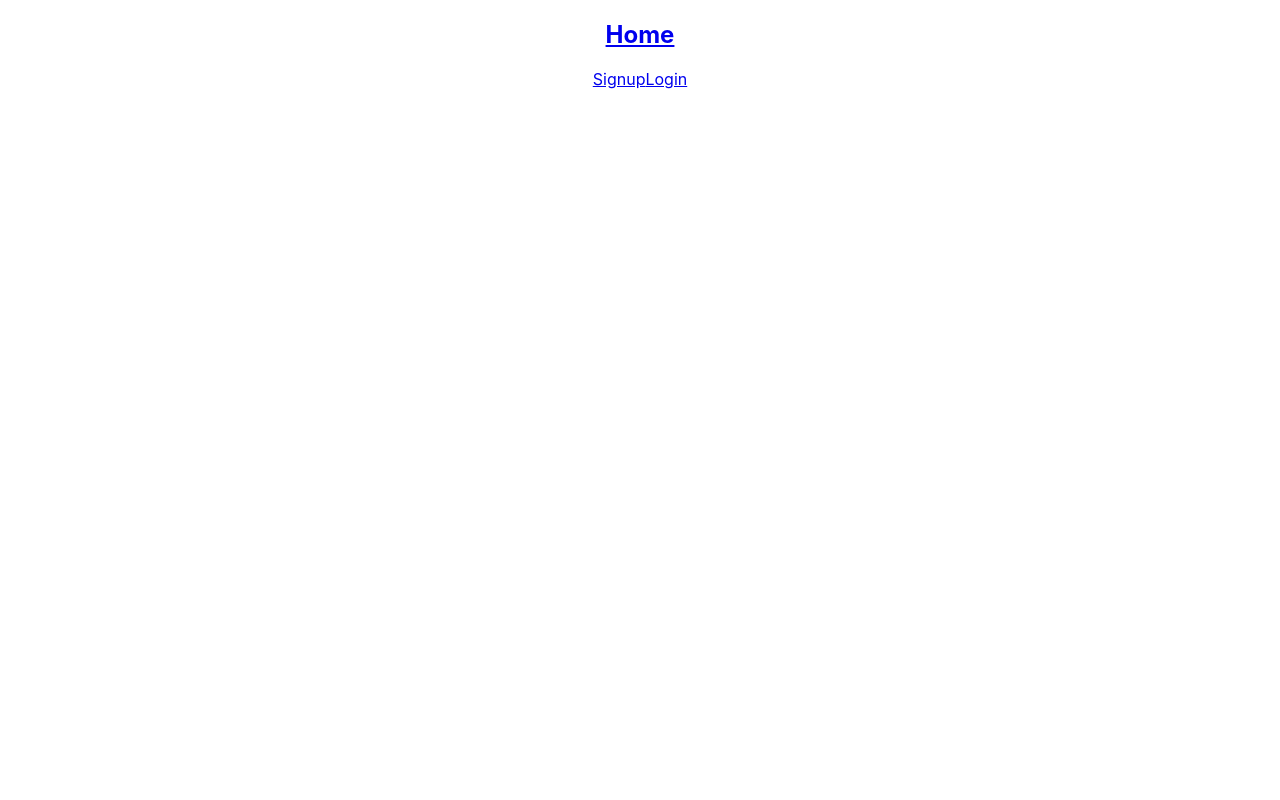
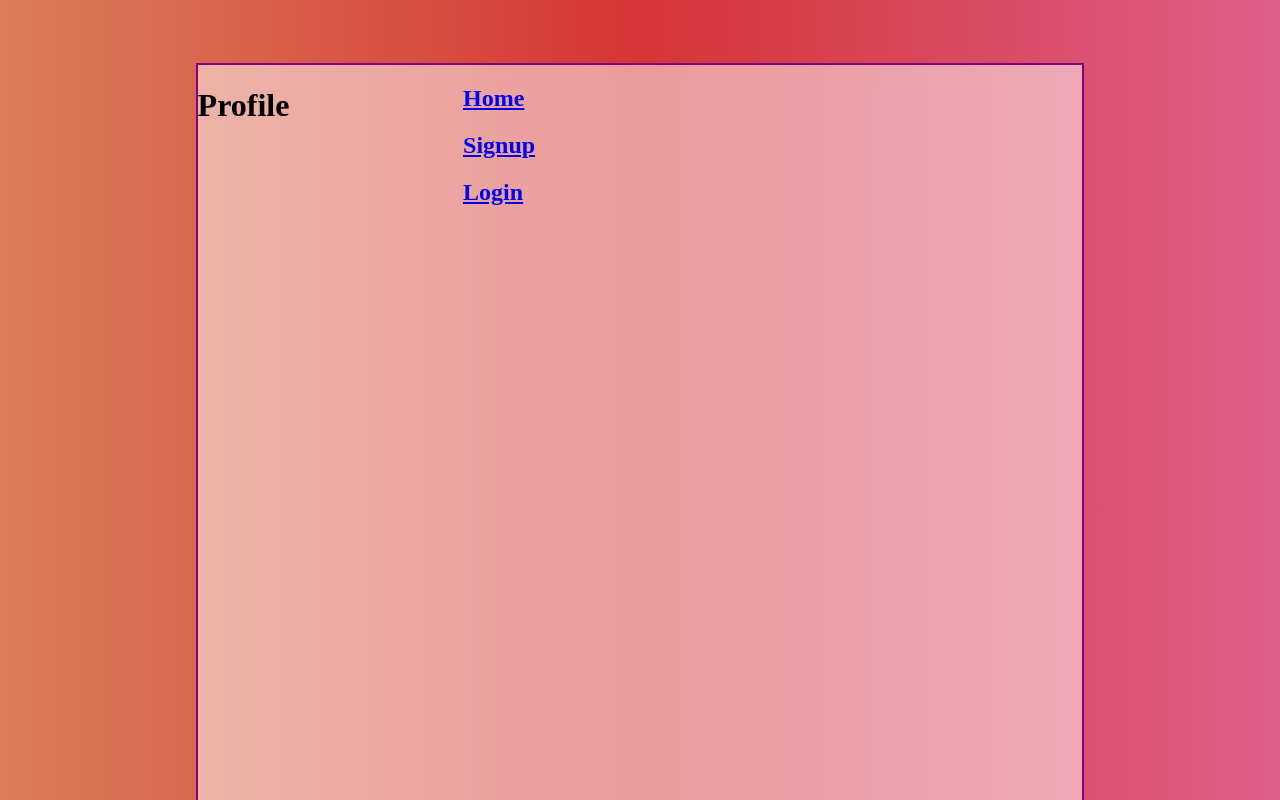
Before and after one commit to knguyen111601/uWish_Frontend, a React (Create React App) app: page /login in a window 1280 px wide. Before the commit this address had no page. Shown: the top 800 px of the page. Built offline with nearby package versions, Linux system fonts and the light colour scheme.

Commit message:
styling templating done

```diff
--- a/package.json
+++ b/package.json
@@ -10,6 +10,7 @@
     "react-dom": "^17.0.2",
     "react-router-dom": "^6.0.2",
     "react-scripts": "4.0.3",
+    "sass": "^1.43.4",
     "web-vitals": "^1.1.2"
   },
   "scripts": {
--- a/src/App.js
+++ b/src/App.js
@@ -1,9 +1,8 @@
-import './App.css';
 import React from 'react';
 import { createContext, useState, useEffect} from 'react';
 import Main from "./components/Main"
 import Header from "./components/Header"
-
+import Profile from "./components/Profile"
 export const GlobalCtx = createContext(null)
 
 function App() {
@@ -22,6 +21,7 @@ function App() {
     <GlobalCtx.Provider value={{gState, setGState}}>
     <div className="App">
       <Header />
+      <Profile />
       <Main />
     </div>
     </GlobalCtx.Provider>
--- a/src/components/Header.js
+++ b/src/components/Header.js
@@ -13,10 +13,10 @@ const Header = (props) =>{
         </Link>
     )
 
-    return <nav>
+    return <nav className="header">
         <Link to="/"><h1>Home</h1></Link>
-        <Link to="/signup">Signup</Link>
-        <Link to="/login">Login</Link>
+        <Link to="/signup"><h1>Signup</h1></Link>
+        <Link to="/login"><h1>Login</h1></Link>
         {gState.token ? logout : null}
     </nav>
 }
--- a/src/components/Main.js
+++ b/src/components/Main.js
@@ -93,7 +93,7 @@ const URL = "https://project-3-backend-wishlist.herokuapp.com/wishlist/"
         return <Routes><Route path="/" element={<Home />}/></Routes>
     }
 
-    return <main>
+    return <main className="main">
             {gState.token ? loggedIn() : notLoggedIn()}
         </main>
 }
--- /dev/null
+++ b/src/components/Profile.js
@@ -0,0 +1,7 @@
+const Profile = (props) =>{
+    return <div className="profile">
+        <h1>Profile</h1>
+    </div>
+}
+
+export default Profile
--- a/src/index.js
+++ b/src/index.js
@@ -1,6 +1,6 @@
 import React from 'react';
 import ReactDOM from 'react-dom';
-import './index.css';
+import './index.scss';
 import App from './App';
 import reportWebVitals from './reportWebVitals';
 import {BrowserRouter as Router} from "react-router-dom"
--- /dev/null
+++ b/src/index.scss
@@ -0,0 +1,59 @@
+// Variables
+$gradient: linear-gradient(90deg, rgba(219,125,89,1) 0%, rgba(214,53,53,1) 50%, rgba(222,94,138,1) 100%);
+
+// Functions
+
+// MIXINS
+
+// Styling
+
+body {
+    background: $gradient;
+}
+
+.App {
+    border: 2px solid purple;
+    display: grid;
+    // grid-template-areas:
+    // "p p h h h h h h h h h h"
+    // "p p h h h h h h h h h h"
+    // "p p h h h h h h h h h h"
+    // "p p m m m m m m m m m m"
+    // "p p m m m m m m m m m m"
+    // "p p m m m m m m m m m m"
+    // "p p m m m m m m m m m m";
+    grid-template-columns: 30% 70%;
+    grid-template-rows: 200px 500px 200px;
+    width: 70%;
+    height: 1000px;
+    margin: auto;
+    margin-top: 5%;
+    background-color: white;
+    background: rgba(255, 255, 255, .5);
+    backdrop-filter: blur(10px);
+}
+
+.main{
+    grid-column-start: 2;
+    grid-column-end: 3;
+    grid-row-start: 2;
+    grid-row-end: 6
+}
+
+.header {
+    grid-column-start: 2;
+    grid-column-end: 3;
+    grid-row-start: 1;
+    grid-row-end: 1;
+}
+
+.profile {
+    grid-column-start: 1;
+    grid-column-end: 2;
+    grid-row-start: 1;
+    grid-row-end: 6;
+}
+
+.nav h1 {
+    display: inline-block;
+}
--- a/src/pages/Show.js
+++ b/src/pages/Show.js
@@ -86,7 +86,7 @@ const Show = (props) => {
       );
 
     return (
-      <div className="wishlist">
+      <div>
         <div className="showCard">
         <img src={singleWishlist.image} alt={singleWishlist.name}/>
         <h1>{singleWishlist.name}</h1>
```
Also changed, not shown: 1 other file (tests, documents, lock files or other folders).
